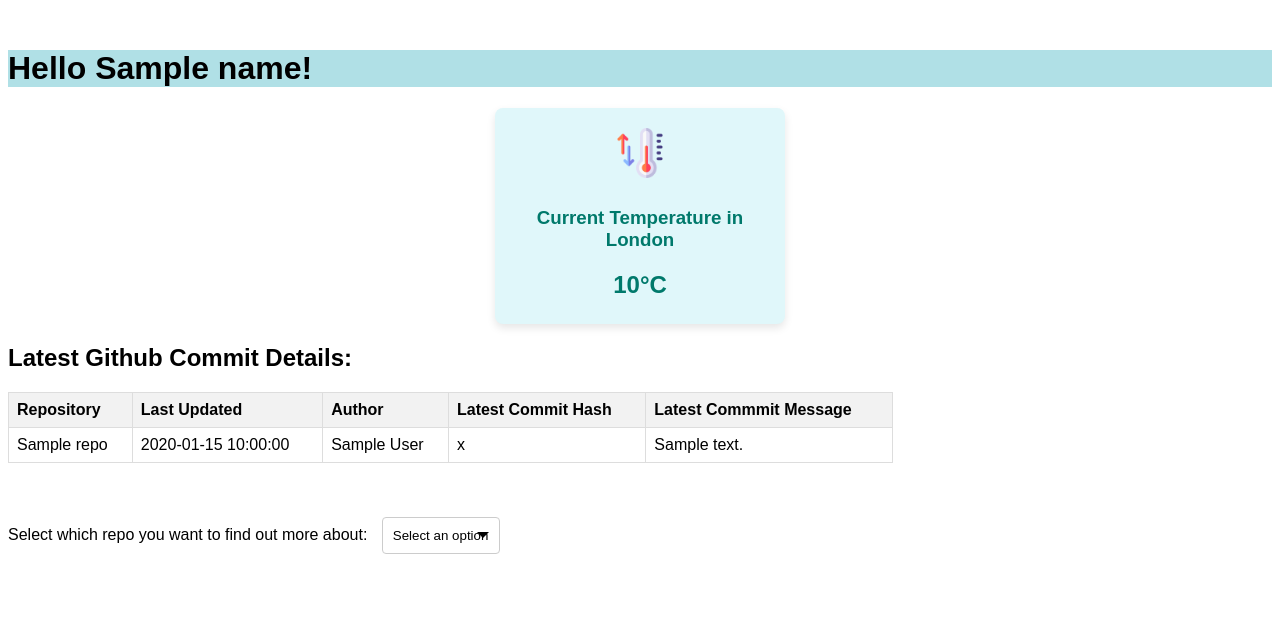
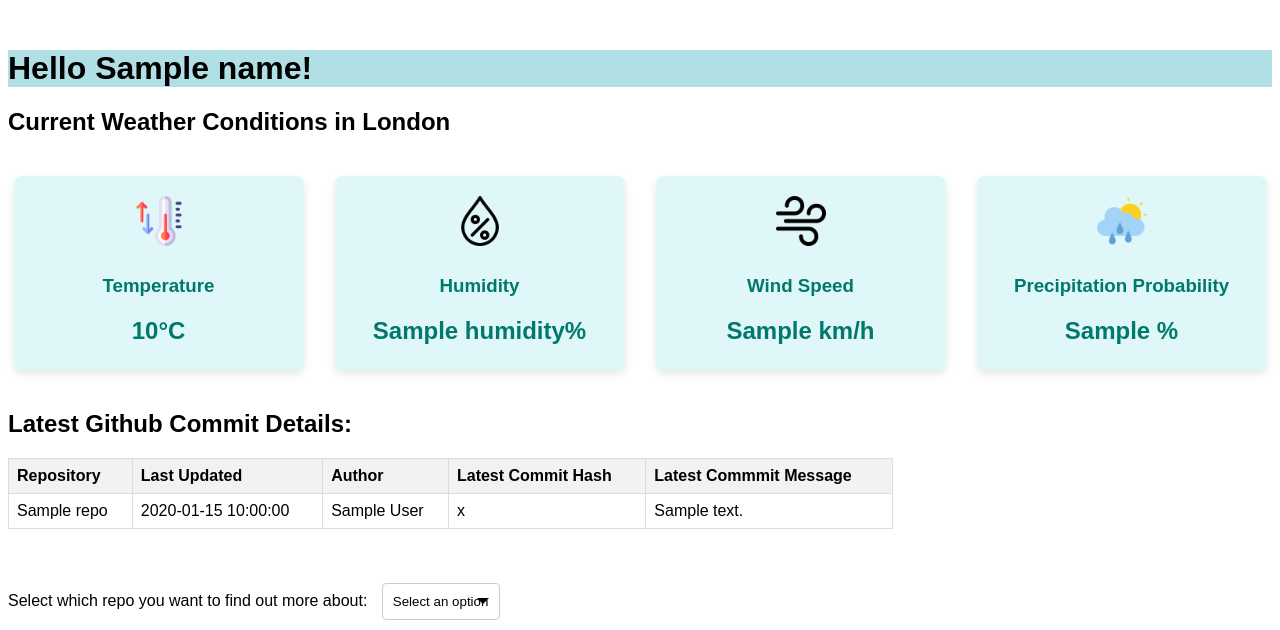
Before and after one commit to ongsici/SSE-lab2, a Flask app: template src/templates/github.html in a window 1280 px wide. Shown: the top 630 px of the page. Run offline with Flask 3, Linux system fonts and the light colour scheme; the template is opened without the code that fills it: most values are stand-ins (such as "Sample title", 1, 10 or a date in 2020).

Commit message:
chore: added HTML elements for more weather features

```diff
--- a/src/templates/github.html
+++ b/src/templates/github.html
@@ -46,29 +46,36 @@
 
         .custom-select:focus {
             outline: none;
-            border-color: #007BFF; /* Change border color on focus */
+            border-color: #007BFF;
         }
 
-        .temp-card {
-            background-color: #e0f7fa; /* Light blue background */
-            color: #00796b; /* Darker teal text */
+        .weather-cards {
+            display: flex;
+            gap: 20px;
+            justify-content: center;
+            flex-wrap: wrap;
+        }
+
+        .weather-card {
+            background-color: #e0f7fa;
+            color: #00796b;
             padding: 20px;
             border-radius: 8px;
             width: 250px;
             text-align: center;
-            box-shadow: 0 4px 8px rgba(0, 0, 0, 0.1); /* Soft shadow */
+            box-shadow: 0 4px 8px rgba(0, 0, 0, 0.1);
             margin: 20px auto;
             font-family: Arial, sans-serif;
         }
-        .temp-card h2 {
+        .weather-card h2 {
             font-size: 1.5em;
             margin-bottom: 5px;
         }
-        .temp-card .icon {
+        .weather-card .icon {
             font-size: 50px;
             margin-bottom: 10px;
         }
-        .temp-icon {
+        .weather-icon {
             width: 20%;
             height: auto;
             margin-bottom: 10px;
@@ -78,11 +85,37 @@
  <body>
 	<h1 style="background-color:powderblue;">Hello {{ name }}!</h1>
 
-    <div class="temp-card">
-        <img src="{{ url_for('static', filename='temperature.png') }}" alt="Temperature Icon" class="temp-icon">
-        <!-- <div class="icon">🌡️</div> -->
-        <h3>Current Temperature in London</h3>
-        <h2>{{ temperature }}°C</h2>
+    <h2>Current Weather Conditions in London</h2>
+
+    <div class="weather-cards">
+        <!-- Temperature Card -->
+        <div class="weather-card">
+            <img src="{{ url_for('static', filename='temperature.png') }}" alt="Temperature Icon" class="weather-icon">
+            <h3>Temperature</h3>
+            <h2>{{ temperature }}°C</h2>
+        </div>
+
+        <!-- Humidity Card -->
+        <div class="weather-card">
+            <img src="{{ url_for('static', filename='humidity.png') }}" alt="Humidity Icon" class="weather-icon">
+            <h3>Humidity</h3>
+            <h2>{{ humidity }}%</h2>
+        </div>
+
+        <!-- Wind Speed Card -->
+        <div class="weather-card">
+            <img src="{{ url_for('static', filename='wind.png') }}" alt="Wind Speed Icon" class="weather-icon">
+            <h3>Wind Speed</h3>
+            <h2>{{ wind_speed }} km/h</h2>
+        </div>
+
+        <!-- Precipitation Probability Card -->
+        <div class="weather-card">
+            <img src="{{ url_for('static', filename='precipitation.png') }}" alt="Wind Speed Icon" class="weather-icon">
+            <h3>Precipitation Probability</h3>
+            <h2>{{ prep_prob }} %</h2>
+        </div>
+
     </div>
 
     <div class="table">
```
Also changed, not shown: src/static/humidity.png (added), src/static/precipitation.png (added), src/static/wind.png (added).
